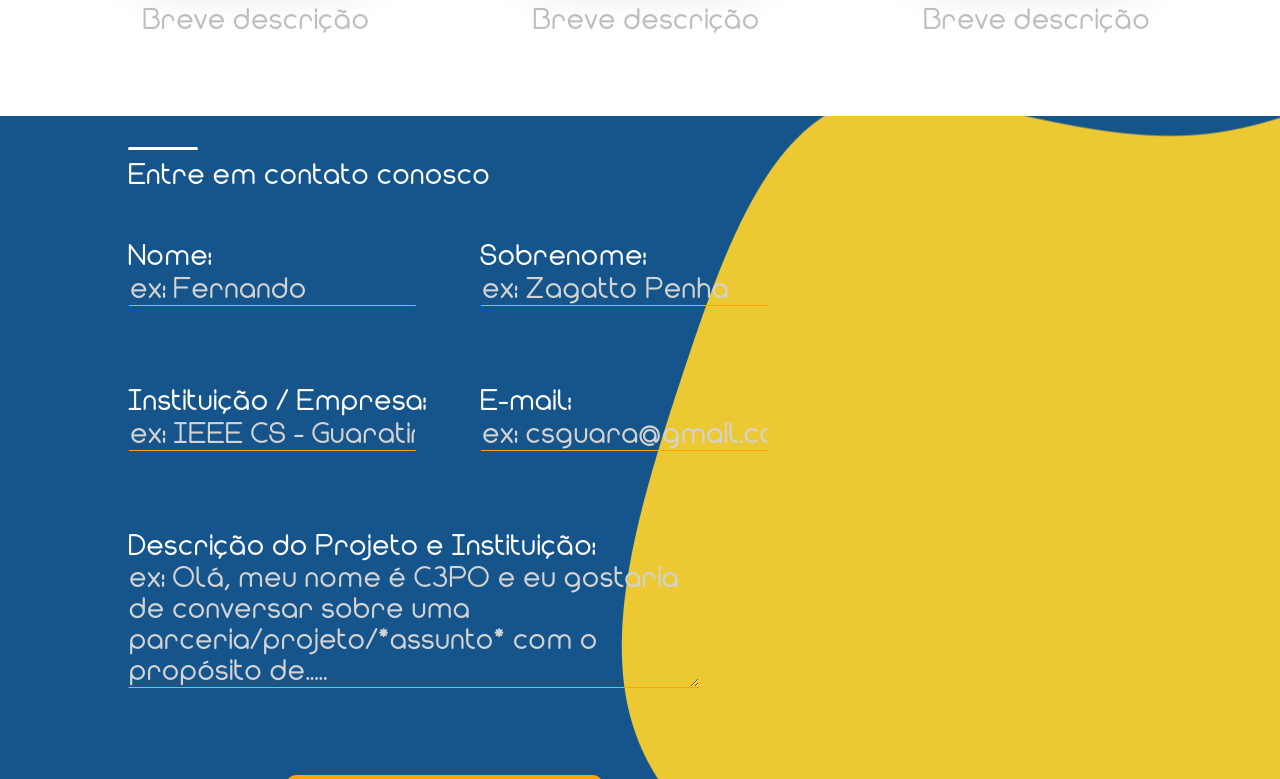
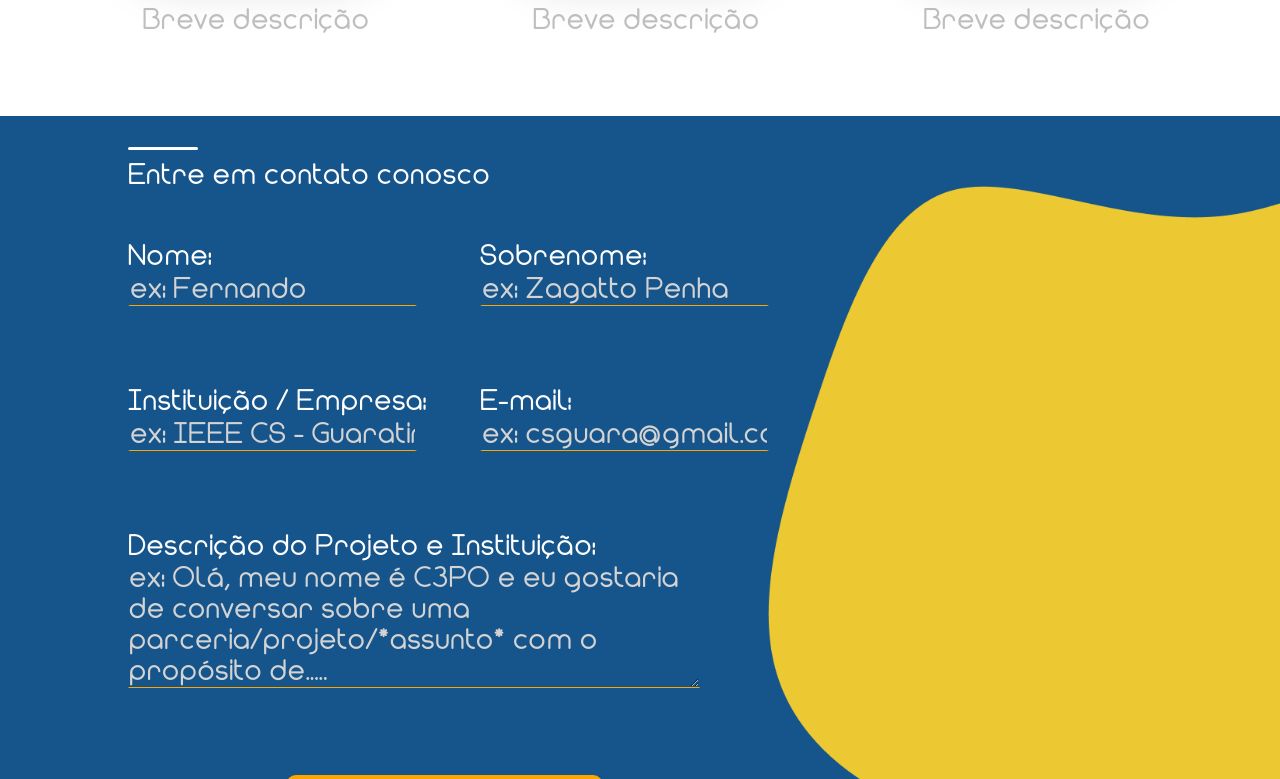
Before and after one commit to lcrossi/siteCS, a Vue app in the folder frontend/: page / in a window 1280 px wide. Shown: the part 3121-3900 px from the top of the page. Built offline with nearby package versions, Linux system fonts and the light colour scheme.

Commit message:
refactor(css): background image size change

```diff
--- a/frontend/src/pages/FaleConosco.vue
+++ b/frontend/src/pages/FaleConosco.vue
@@ -136,6 +136,7 @@ export default {
         background-image: url('../assets/FaleConosco_assets/Intersect (forma amarela).png');
         background-repeat: no-repeat;
         background-position: right;
+        background-size: 40%
     }
 
 </style>
```
